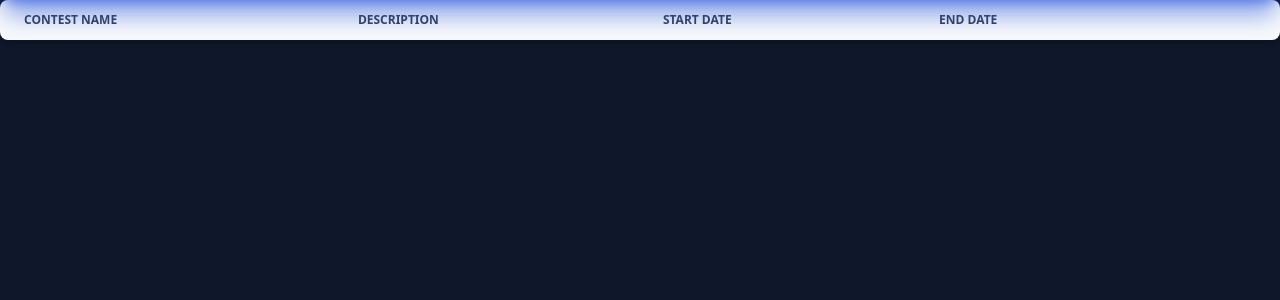
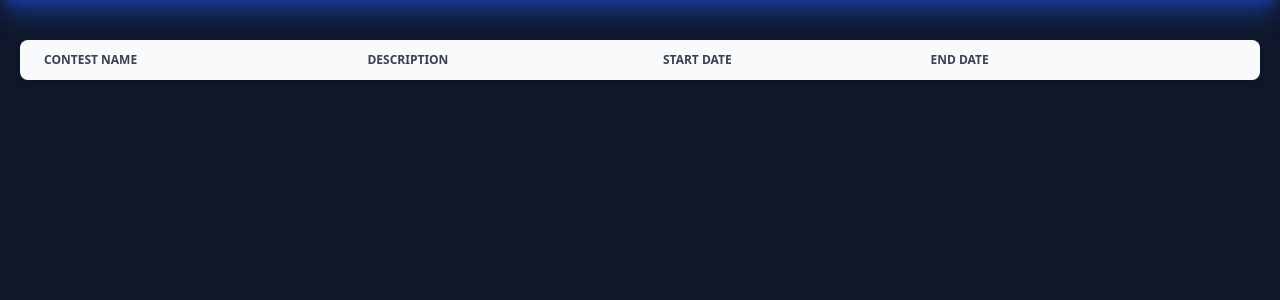
Before and after one commit to notnotrachit/devcompete, a Django app: page /contests/ in a window 1280 px wide. Shown: the part 66-366 px from the top of the page. Run offline with Django 4.2, Linux system fonts and the light colour scheme; the visitor is signed in with stand-in values (Sample User, id 1); data that the repository does not hold is empty; parts of the project's set-up code (start-up, migrations or seed data) failed here and were passed over; some libraries are stand-ins or nearby versions.

Commit message:
added margins on contests page

```diff
--- a/templates/contests.html
+++ b/templates/contests.html
@@ -1,6 +1,6 @@
 {% extends "base.html" %} {% block main %}
 <div>
-  <div class="relative overflow-x-auto shadow-md sm:rounded-lg">
+  <div class="relative overflow-x-auto shadow-md sm:rounded-lg mx-5 my-10">
     <table
       class="w-full text-sm text-left rtl:text-right text-gray-500 dark:text-gray-400"
     >
```
